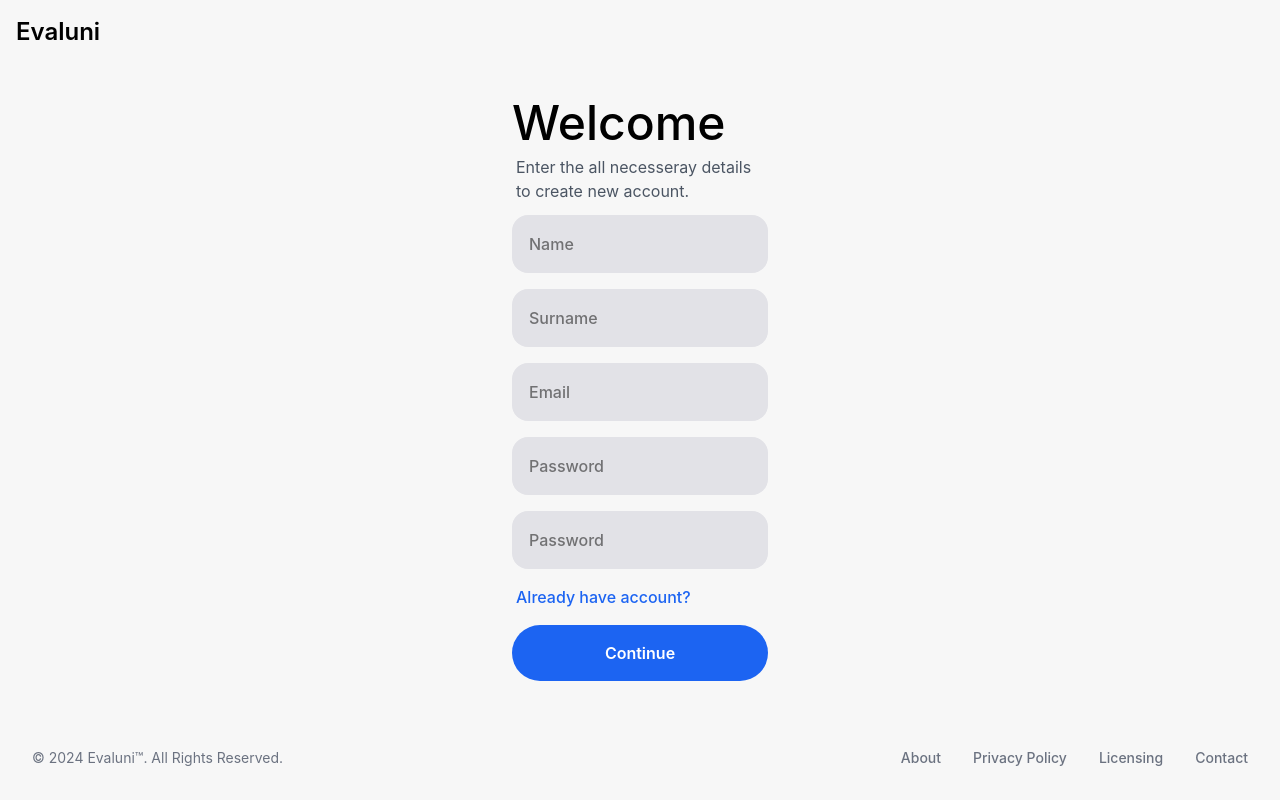
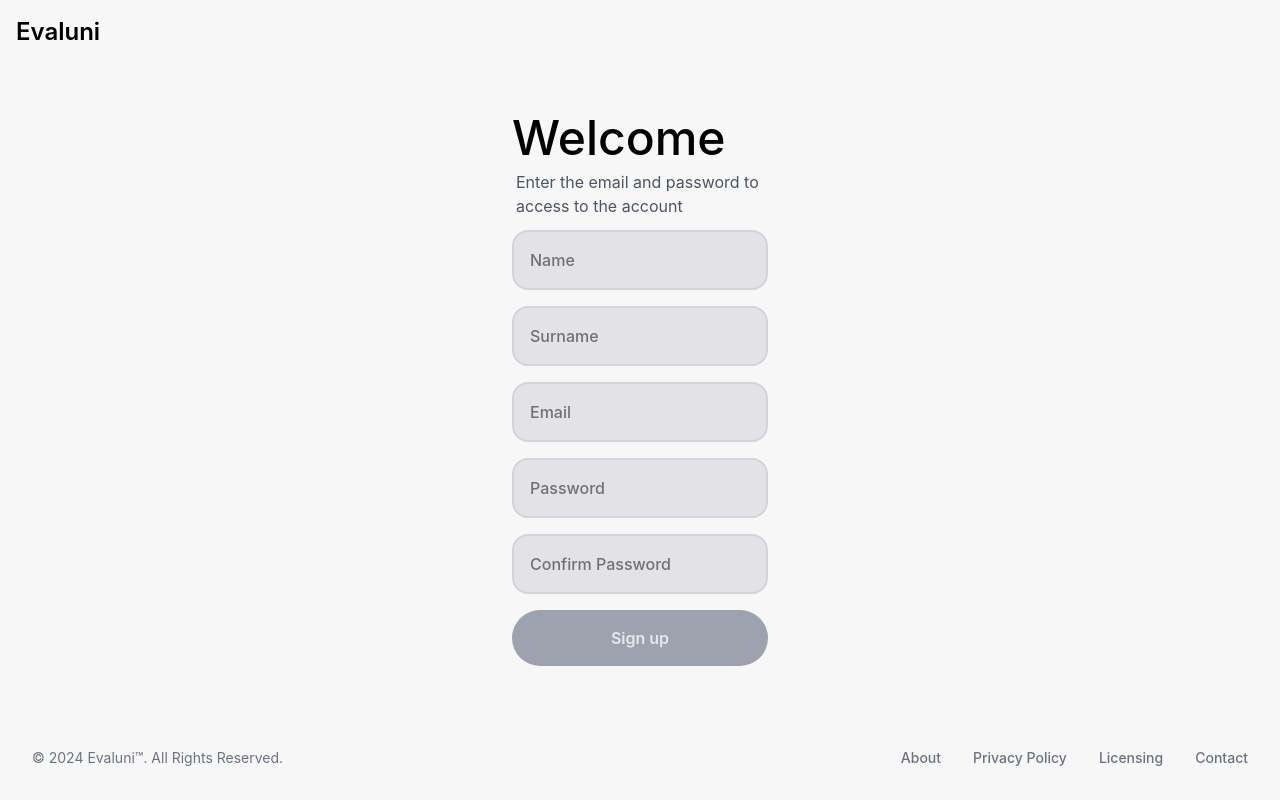
Before and after one commit to kananniftiyev/evaluni, a React (Vite) app: page /register in a window 1280 px wide. Built offline with nearby package versions, Linux system fonts and the light colour scheme.

Commit message:
functional auth

```diff
--- a/index.html
+++ b/index.html
@@ -12,7 +12,7 @@
       href="https://cdn.jsdelivr.net/npm/flowbite@2.5.2/dist/flowbite.min.css"
       rel="stylesheet"
     />
-    <title>Vite + React</title>
+    <title>Evaluni</title>
   </head>
   <body>
     <div id="root"></div>
--- a/src/App.css
+++ b/src/App.css
@@ -26,7 +26,6 @@ button:
   border-radius: 16px !important;
   background-color: #e2e2e7 !important;
   text-indent: -0px !important;
-  border-color: transparent !important;
 }
 
 .field::placeholder {
--- a/src/components/Button.jsx
+++ b/src/components/Button.jsx
@@ -1,9 +1,17 @@
 function Button(props) {
-    return (
-        <a className="text-center text-sky-400/100 rounded-full bg-blue-600 text-white font-semibold px-8 py-4" href={props.link}>
-            {props.text}
-        </a>
-    );
+  return (
+    <button
+      onClick={props.onClick}
+      disabled={props.disabled}
+      className={`text-center rounded-full font-semibold px-8 py-4 ${
+        props.disabled
+          ? "bg-gray-400 text-gray-200 cursor-not-allowed"
+          : "bg-blue-600 text-white hover:bg-blue-700"
+      }`}
+    >
+      {props.text}
+    </button>
+  );
 }
 
 export default Button;
--- a/src/components/Field.jsx
+++ b/src/components/Field.jsx
@@ -1,14 +1,15 @@
 function Field(props) {
   return (
-    <>
-      <input
-        className="field px-4 py-4"
-        type={props.type || "text"} // Default type is 'text' if not provided
-        placeholder={props.text}
-        value={props.value}
-        onChange={props.onChange}
-      />
-    </>
+    <input
+      className={`field px-4 py-4 ${
+        props.red ? "border-red-500" : "border-gray-300"
+      } border-2`}
+      type={props.type || "text"} // Default type is 'text' if not provided
+      placeholder={props.text}
+      name={props.name} // Ensure to use the name prop
+      value={props.value}
+      onChange={props.onChange} // Event handler for input changes
+    />
   );
 }
 
--- a/src/components/Layout.jsx
+++ b/src/components/Layout.jsx
@@ -1,6 +1,81 @@
-import './css/layout.css'
-function Layout(){
+import "./css/layout.css";
+function Layout({ children }) {
+  return (
+    <div className="flex flex-col min-h-screen">
+      <nav className="bg-white border-gray-200 dark:bg-gray-900">
+        <div className="flex flex-wrap items-center justify-between mx-auto p-4">
+          <a
+            href="https://flowbite.com/"
+            className="flex items-center space-x-3 rtl:space-x-reverse"
+          >
+            <span className="self-center text-2xl font-semibold whitespace-nowrap dark:text-white">
+              Evaluni
+            </span>
+          </a>
+          <button
+            data-collapse-toggle="navbar-default"
+            type="button"
+            className="inline-flex items-center p-2 w-10 h-10 justify-center text-sm text-gray-500 rounded-lg md:hidden hover:bg-gray-100 focus:outline-none focus:ring-2 focus:ring-gray-200 dark:text-gray-400 dark:hover:bg-gray-700 dark:focus:ring-gray-600"
+            aria-controls="navbar-default"
+            aria-expanded="false"
+          >
+            <span className="sr-only">Open main menu</span>
+            <svg
+              className="w-5 h-5"
+              aria-hidden="true"
+              xmlns="http://www.w3.org/2000/svg"
+              fill="none"
+              viewBox="0 0 17 14"
+            >
+              <path
+                stroke="currentColor"
+                strokeLinecap="round"
+                strokeLinejoin="round"
+                strokeWidth="2"
+                d="M1 1h15M1 7h15M1 13h15"
+              />
+            </svg>
+          </button>
+        </div>
+      </nav>
 
+      {children}
+
+      <footer className="bg-white rounded-lg m-4 dark:bg-gray-800">
+        <div className="w-full mx-auto p-4 md:flex md:items-center md:justify-between">
+          <span className="text-sm text-gray-500 sm:text-center dark:text-gray-400">
+            © 2024{" "}
+            <a href="https://flowbite.com/" className="hover:underline">
+              Evaluni™
+            </a>
+            . All Rights Reserved.
+          </span>
+          <ul className="flex flex-wrap items-center gap-8 mt-3 text-sm font-medium text-gray-500 dark:text-gray-400 sm:mt-0">
+            <li>
+              <a href="#" className="hover:underline me-4 md:me-6">
+                About
+              </a>
+            </li>
+            <li>
+              <a href="#" className="hover:underline me-4 md:me-6">
+                Privacy Policy
+              </a>
+            </li>
+            <li>
+              <a href="#" className="hover:underline me-4 md:me-6">
+                Licensing
+              </a>
+            </li>
+            <li>
+              <a href="#" className="hover:underline">
+                Contact
+              </a>
+            </li>
+          </ul>
+        </div>
+      </footer>
+    </div>
+  );
 }
 
-export default Layout
+export default Layout;
--- a/src/pages/LoginPage.jsx
+++ b/src/pages/LoginPage.jsx
@@ -1,5 +1,7 @@
 import Button from "../components/Button";
 import Field from "../components/Field";
+import { useState } from "react";
+import Layout from "../components/Layout";
 
 function LoginPage(props) {
   const [email, setEmail] = useState("");
@@ -8,45 +10,22 @@ function LoginPage(props) {
 
   const emailRegex = /^[^\s@]+@[^\s@]+\.[^\s@]+$/;
 
+  const handleSubmit = (event) => {
+    event.preventDefault();
+
+    // Validate email
+    if (!emailRegex.test(email)) {
+      setEmailError("Please enter a valid email.");
+    } else {
+      setEmailError("");
+      // Process form submission (e.g., API call)
+      console.log("Email:", email);
+      console.log("Password:", password);
+    }
+  };
+
   return (
-    <div className="flex flex-col min-h-screen">
-      <nav className="bg-white border-gray-200 dark:bg-gray-900">
-        <div className="flex flex-wrap items-center justify-between mx-auto p-4">
-          <a
-            href="https://flowbite.com/"
-            className="flex items-center space-x-3 rtl:space-x-reverse"
-          >
-            <span className="self-center text-2xl font-semibold whitespace-nowrap dark:text-white">
-              Evaluni
-            </span>
-          </a>
-          <button
-            data-collapse-toggle="navbar-default"
-            type="button"
-            className="inline-flex items-center p-2 w-10 h-10 justify-center text-sm text-gray-500 rounded-lg md:hidden hover:bg-gray-100 focus:outline-none focus:ring-2 focus:ring-gray-200 dark:text-gray-400 dark:hover:bg-gray-700 dark:focus:ring-gray-600"
-            aria-controls="navbar-default"
-            aria-expanded="false"
-          >
-            <span className="sr-only">Open main menu</span>
-            <svg
-              className="w-5 h-5"
-              aria-hidden="true"
-              xmlns="http://www.w3.org/2000/svg"
-              fill="none"
-              viewBox="0 0 17 14"
-            >
-              <path
-                stroke="currentColor"
-                strokeLinecap="round"
-                strokeLinejoin="round"
-                strokeWidth="2"
-                d="M1 1h15M1 7h15M1 13h15"
-              />
-            </svg>
-          </button>
-        </div>
-      </nav>
-
+    <Layout>
       <div className="flex-grow flex items-center justify-center">
         <div className="w-1/5 mx-auto">
           <h1 className="text-5xl font-medium mb-2">Welcome back</h1>
@@ -54,51 +33,35 @@ function LoginPage(props) {
             Enter the email and password to access to the account
           </p>
           <div className="flex flex-col gap-4">
-            <Field text="Email" />
-            <Field text="Password" />
+            {emailError && (
+              <p className="ml-1 text-red-500 text-sm mb-1 font-semibold">
+                {emailError}
+              </p>
+            )}
+            <Field
+              text="Email"
+              type="email"
+              value={email}
+              onChange={(e) => setEmail(e.target.value)}
+            />
+            <Field
+              text="Password"
+              type="password"
+              value={password}
+              onChange={(e) => setPassword(e.target.value)}
+            />
             <a href="" className="ml-1 text-blue-600 font-medium">
               Forgot Password?
             </a>
-            {/* TODO: Disable button */}
-            <Button text="Continue" link="12" />
+            <Button
+              text="Continue"
+              onClick={handleSubmit}
+              disabled={!email || !password}
+            />
           </div>
         </div>
       </div>
-
-      <footer className="bg-white rounded-lg m-4 dark:bg-gray-800">
-        <div className="w-full mx-auto p-4 md:flex md:items-center md:justify-between">
-          <span className="text-sm text-gray-500 sm:text-center dark:text-gray-400">
-            © 2024{" "}
-            <a href="https://flowbite.com/" className="hover:underline">
-              Evaluni™
-            </a>
-            . All Rights Reserved.
-          </span>
-          <ul className="flex flex-wrap items-center gap-8 mt-3 text-sm font-medium text-gray-500 dark:text-gray-400 sm:mt-0">
-            <li>
-              <a href="#" className="hover:underline me-4 md:me-6">
-                About
-              </a>
-            </li>
-            <li>
-              <a href="#" className="hover:underline me-4 md:me-6">
-                Privacy Policy
-              </a>
-            </li>
-            <li>
-              <a href="#" className="hover:underline me-4 md:me-6">
-                Licensing
-              </a>
-            </li>
-            <li>
-              <a href="#" className="hover:underline">
-                Contact
-              </a>
-            </li>
-          </ul>
-        </div>
-      </footer>
-    </div>
+    </Layout>
   );
 }
 
--- a/src/pages/SignUpPage.jsx
+++ b/src/pages/SignUpPage.jsx
@@ -1,101 +1,141 @@
+import { useState } from "react";
 import Button from "../components/Button";
 import Field from "../components/Field";
+import Layout from "../components/Layout";
+import "../responsive.css";
 
-const SignUpPage = (props) => {
+const SignUpPage = () => {
+  const [formData, setFormData] = useState({
+    name: "",
+    surname: "",
+    email: "",
+    password: "",
+    confirmPassword: "",
+  });
+
+  const [errors, setErrors] = useState({
+    emailError: "",
+    passwordError: "",
+  });
+
+  const emailRegex = /^[^\s@]+@[^\s@]+\.[^\s@]+$/;
+
+  const handleInputChange = (e) => {
+    const { name, value } = e.target;
+    setFormData((prevData) => ({
+      ...prevData,
+      [name]: value,
+    }));
+
+    // Clear errors for the respective field when the user types
+    if (name === "email") {
+      setErrors((prevErrors) => ({ ...prevErrors, emailError: "" }));
+    }
+    if (name === "confirmPassword" || name === "password") {
+      setErrors((prevErrors) => ({ ...prevErrors, passwordError: "" }));
+    }
+  };
+
+  const handleSubmit = (event) => {
+    event.preventDefault();
+
+    let valid = true;
+    let newErrors = { emailError: "", passwordError: "" };
+
+    // Validate email
+    if (!emailRegex.test(formData.email)) {
+      newErrors.emailError = "Please enter a valid email.";
+      valid = false;
+    }
+
+    // Validate password match
+    if (formData.password !== formData.confirmPassword) {
+      newErrors.passwordError = "Passwords do not match.";
+      valid = false;
+    }
+
+    // Set errors if any
+    setErrors(newErrors);
+
+    // If form is valid, proceed with form submission
+    if (valid) {
+      console.log("Form Data:", formData);
+      // Your form submission logic (e.g., API call) goes here
+    }
+  };
+
   return (
-    <div className="flex flex-col min-h-screen">
-      <nav className="bg-white border-gray-200 dark:bg-gray-900">
-        <div className="flex flex-wrap items-center justify-between mx-auto p-4">
-          <a
-            href="https://flowbite.com/"
-            className="flex items-center space-x-3 rtl:space-x-reverse"
-          >
-            <span className="self-center text-2xl font-semibold whitespace-nowrap dark:text-white">
-              Evaluni
-            </span>
-          </a>
-          <button
-            data-collapse-toggle="navbar-default"
-            type="button"
-            className="inline-flex items-center p-2 w-10 h-10 justify-center text-sm text-gray-500 rounded-lg md:hidden hover:bg-gray-100 focus:outline-none focus:ring-2 focus:ring-gray-200 dark:text-gray-400 dark:hover:bg-gray-700 dark:focus:ring-gray-600"
-            aria-controls="navbar-default"
-            aria-expanded="false"
-          >
-            <span className="sr-only">Open main menu</span>
-            <svg
-              className="w-5 h-5"
-              aria-hidden="true"
-              xmlns="http://www.w3.org/2000/svg"
-              fill="none"
-              viewBox="0 0 17 14"
-            >
-              <path
-                stroke="currentColor"
-                strokeLinecap="round"
-                strokeLinejoin="round"
-                strokeWidth="2"
-                d="M1 1h15M1 7h15M1 13h15"
-              />
-            </svg>
-          </button>
-        </div>
-      </nav>
-
+    <Layout>
       <div className="flex-grow flex items-center justify-center">
         <div className="w-1/5 mx-auto">
           <h1 className="text-5xl font-medium mb-2">Welcome</h1>
           <p className="text-gray-600 ml-1 mb-3">
-            Enter the all necesseray details to create new account.
+            Enter the email and password to access to the account
           </p>
-          <div className="flex flex-col gap-4">
-            <Field text="Name" />
-            <Field text="Surname" />
-            <Field text="Email" />
-            <Field text="Password" />
-            <Field text="Password" />
-            <a href="/login" className="ml-1 text-blue-600 font-medium">
-              Already have account?
-            </a>
-            {/* TODO: Disable button */}
-            <Button text="Continue" link="12" />
-          </div>
+          {errors.emailError && (
+            <p className="ml-1 text-red-500 text-sm mb-1 font-semibold">
+              {errors.emailError}
+            </p>
+          )}
+          {errors.passwordError && (
+            <p className="ml-1 text-red-500 text-sm mb-1 font-semibold">
+              {errors.passwordError}
+            </p>
+          )}
+          <form onSubmit={handleSubmit} className="flex flex-col gap-4">
+            <Field
+              text="Name"
+              name="name"
+              value={formData.name} // Controlled input
+              onChange={handleInputChange}
+            />
+            <Field
+              text="Surname"
+              name="surname"
+              value={formData.surname} // Controlled input
+              onChange={handleInputChange}
+            />
+
+            <Field
+              text="Email"
+              type="email"
+              name="email"
+              red={!!errors.emailError}
+              value={formData.email} // Controlled input
+              onChange={handleInputChange}
+            />
+
+            <Field
+              text="Password"
+              type="password"
+              name="password"
+              value={formData.password}
+              red={!!errors.passwordError} // Controlled input
+              onChange={handleInputChange}
+            />
+            <Field
+              text="Confirm Password"
+              type="password"
+              name="confirmPassword"
+              red={!!errors.passwordError}
+              value={formData.confirmPassword} // Controlled input
+              onChange={handleInputChange}
+            />
+            <Button
+              text="Sign up"
+              onClick={handleSubmit}
+              disabled={
+                !formData.name ||
+                !formData.surname ||
+                !formData.email ||
+                !formData.password ||
+                !formData.confirmPassword
+              }
+            />
+          </form>
         </div>
       </div>
-
-      <footer className="bg-white rounded-lg m-4 dark:bg-gray-800">
-        <div className="w-full mx-auto p-4 md:flex md:items-center md:justify-between">
-          <span className="text-sm text-gray-500 sm:text-center dark:text-gray-400">
-            © 2024{" "}
-            <a href="https://flowbite.com/" className="hover:underline">
-              Evaluni™
-            </a>
-            . All Rights Reserved.
-          </span>
-          <ul className="flex flex-wrap items-center gap-8 mt-3 text-sm font-medium text-gray-500 dark:text-gray-400 sm:mt-0">
-            <li>
-              <a href="#" className="hover:underline me-4 md:me-6">
-                About
-              </a>
-            </li>
-            <li>
-              <a href="#" className="hover:underline me-4 md:me-6">
-                Privacy Policy
-              </a>
-            </li>
-            <li>
-              <a href="#" className="hover:underline me-4 md:me-6">
-                Licensing
-              </a>
-            </li>
-            <li>
-              <a href="#" className="hover:underline">
-                Contact
-              </a>
-            </li>
-          </ul>
-        </div>
-      </footer>
-    </div>
+    </Layout>
   );
 };
 
--- /dev/null
+++ b/src/responsive.css
@@ -0,0 +1,63 @@
+/* Base styles for the SignUp page */
+.signup-container {
+  display: flex;
+  flex-grow: 1;
+  align-items: center;
+  justify-content: center;
+  padding: 1rem; /* Default padding */
+}
+
+.signup-form {
+  width: 100%;
+  max-width: 400px; /* Set a max width for the form */
+  margin: 0 auto; /* Center the form */
+  background-color: white;
+  padding: 2rem;
+  border-radius: 0.5rem;
+  box-shadow: 0 0 10px rgba(0, 0, 0, 0.1);
+}
+
+.signup-title {
+  font-size: 2.5rem;
+  font-weight: 500;
+  margin-bottom: 1rem;
+}
+
+.signup-description {
+  color: #6b7280; /* Gray color */
+  margin-bottom: 1.5rem;
+}
+
+.error-message {
+  color: #ef4444; /* Red color */
+  margin: 0.5rem 0;
+  font-weight: bold;
+}
+
+/* Responsive styles using media queries */
+@media (max-width: 640px) {
+  /* Mobile devices */
+  .signup-container {
+    padding: 0.5rem !important; /* Override padding for mobile */
+  }
+
+  .signup-form {
+    width: 100% !important; /* Full width on mobile */
+    padding: 1rem !important; /* Less padding for mobile */
+  }
+
+  .signup-title {
+    font-size: 2rem !important; /* Smaller title for mobile */
+  }
+}
+
+@media (min-width: 641px) and (max-width: 768px) {
+  /* Small tablets */
+  .signup-form {
+    width: 80% !important; /* Adjust width for small tablets */
+  }
+
+  .signup-title {
+    font-size: 2.5rem !important; /* Slightly larger title */
+  }
+}
```
